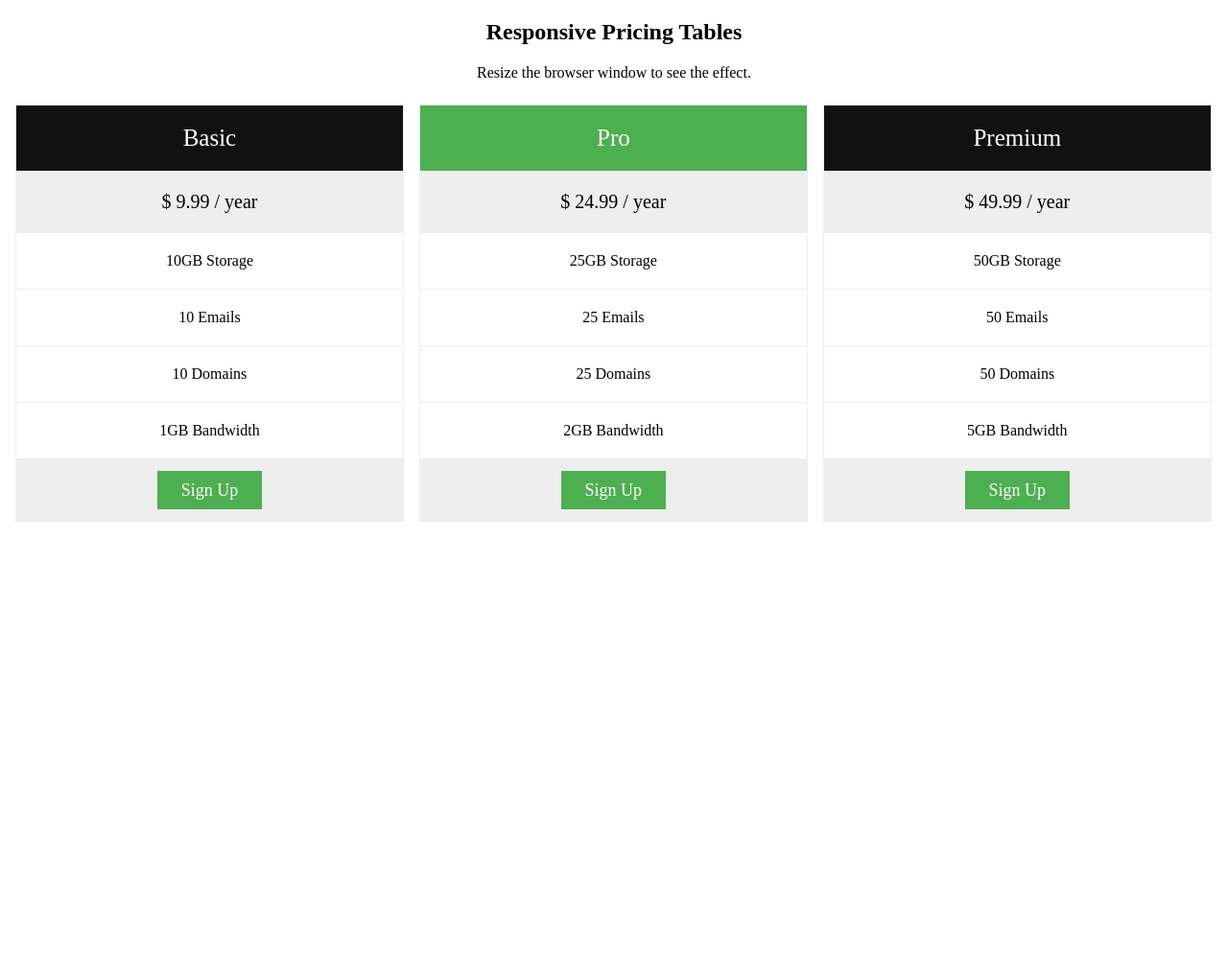
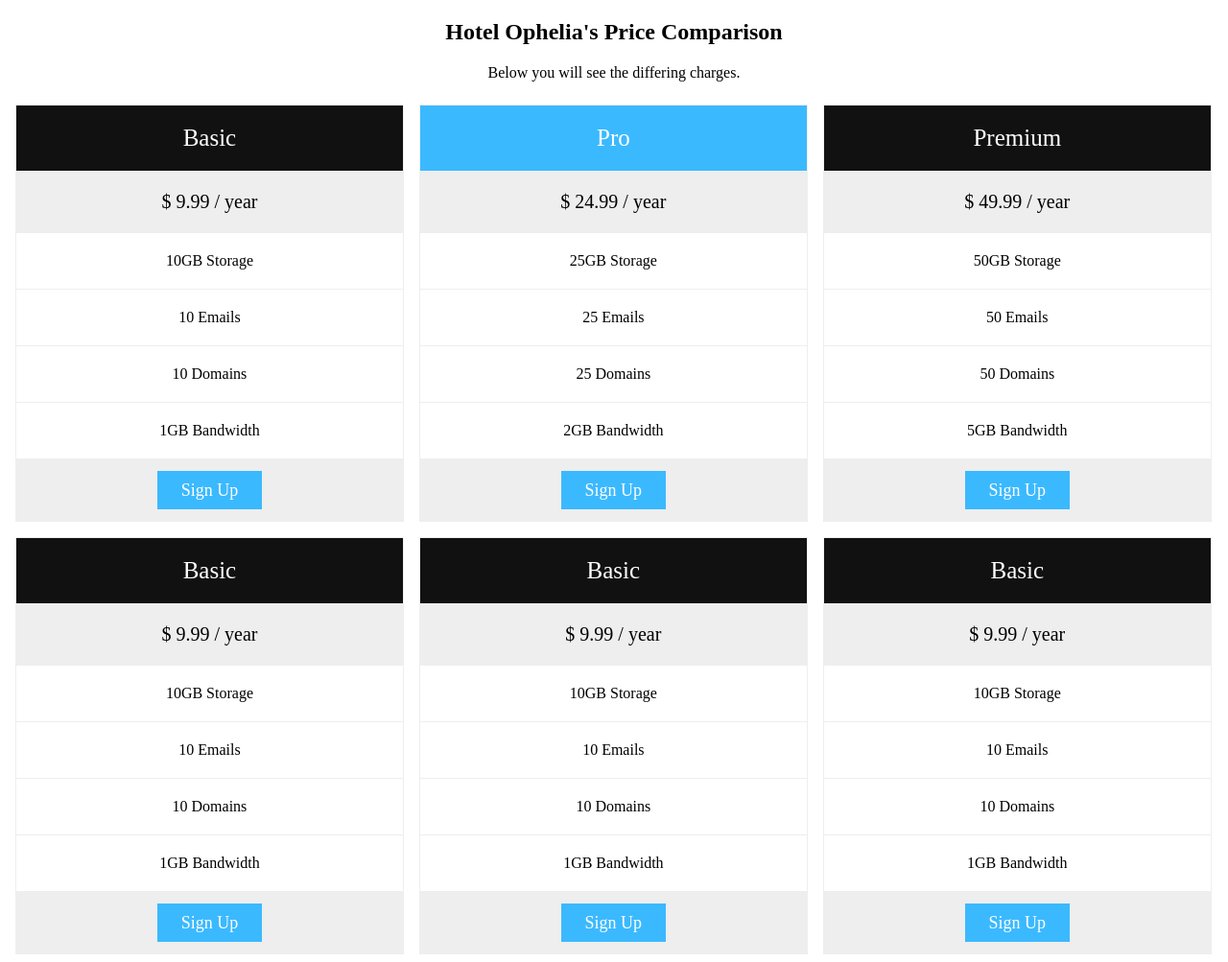
Before and after one commit to kyglowebb/Project_Ophelia, a website: page Price_Comparison.html in a window 1280 px wide. Shown: the whole page at 96% size. Before the commit the page ends 800 px from the top, so only its background shows below. Drawn offline with Linux system fonts and the light colour scheme.

Commit message:
Update Price_Comparison.html
Updated how many there are and I will be inserting the correct info

```diff
--- a/Price_Comparison.html
+++ b/Price_Comparison.html
@@ -44,7 +44,7 @@
 }
 
 .button {
-  background-color: #4CAF50;
+  background-color: #3BB9FF;
   border: none;
   color: white;
   padding: 10px 25px;
@@ -62,8 +62,8 @@
 </head>
 <body>
 
-<h2 style="text-align:center">Responsive Pricing Tables</h2>
-<p style="text-align:center">Resize the browser window to see the effect.</p>
+<h2 style="text-align:center">Hotel Ophelia's Price Comparison</h2>
+<p style="text-align:center">Below you will see the differing charges.</p>
 
 <div class="columns">
   <ul class="price">
@@ -79,7 +79,7 @@
 
 <div class="columns">
   <ul class="price">
-    <li class="header" style="background-color:#4CAF50">Pro</li>
+    <li class="header" style="background-color:#3BB9FF">Pro</li>
     <li class="grey">$ 24.99 / year</li>
     <li>25GB Storage</li>
     <li>25 Emails</li>
@@ -101,5 +101,44 @@
   </ul>
 </div>
 
+
+<div class="columns">
+  <ul class="price">
+    <li class="header">Basic</li>
+    <li class="grey">$ 9.99 / year</li>
+    <li>10GB Storage</li>
+    <li>10 Emails</li>
+    <li>10 Domains</li>
+    <li>1GB Bandwidth</li>
+    <li class="grey"><a href="#" class="button">Sign Up</a></li>
+  </ul>
+</div>
+
+
+<div class="columns">
+  <ul class="price">
+    <li class="header">Basic</li>
+    <li class="grey">$ 9.99 / year</li>
+    <li>10GB Storage</li>
+    <li>10 Emails</li>
+    <li>10 Domains</li>
+    <li>1GB Bandwidth</li>
+    <li class="grey"><a href="#" class="button">Sign Up</a></li>
+  </ul>
+</div>
+
+
+<div class="columns">
+  <ul class="price">
+    <li class="header">Basic</li>
+    <li class="grey">$ 9.99 / year</li>
+    <li>10GB Storage</li>
+    <li>10 Emails</li>
+    <li>10 Domains</li>
+    <li>1GB Bandwidth</li>
+    <li class="grey"><a href="#" class="button">Sign Up</a></li>
+  </ul>
+</div>
+
 </body>
 </html>
```
